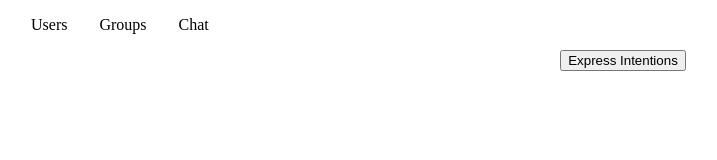
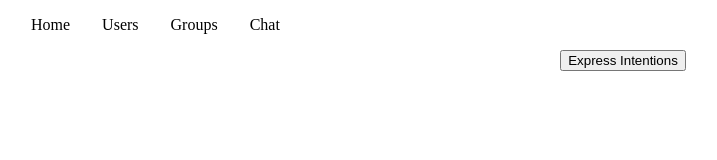
Before and after one commit to erhestrada/intentions-tracker, a website built with Vite: page frontend/index.html in a window 1280 px wide. Shown: the whole page, without its empty margins (17-734 px from the left). Built offline with nearby package versions, Linux system fonts and the light colour scheme; no server answers.

Commit message:
add home to navbar

```diff
--- a/frontend/index.html
+++ b/frontend/index.html
@@ -9,6 +9,7 @@
 <body>
     <nav>
         <ul>
+            <li><a href='index.html'>Home</a></li>
             <li><a href="users.html">Users</a></li>
             <li><a href="groups.html">Groups</a></li>
             <li><a href="chat.html">Chat</a></li>
```
